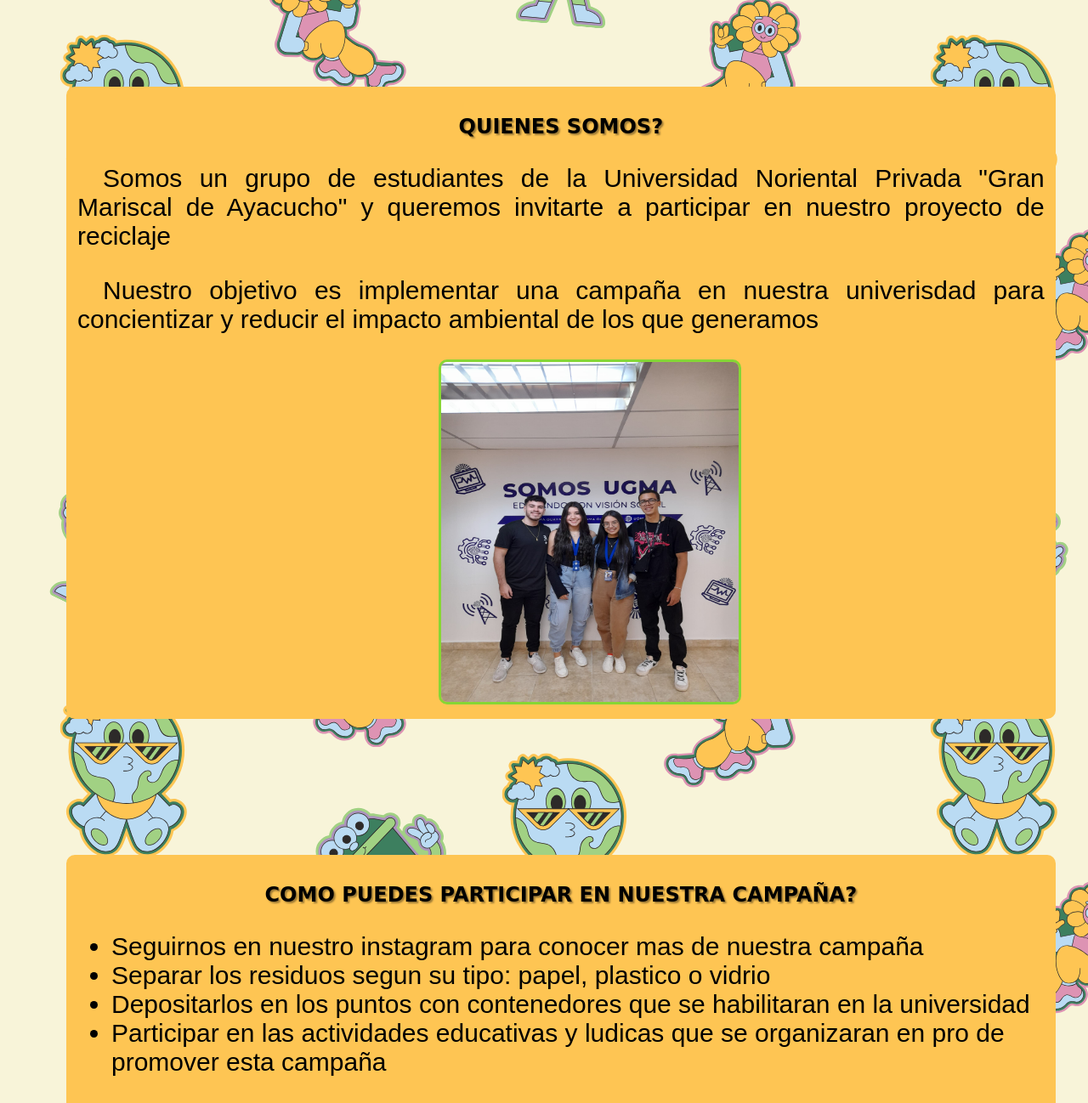
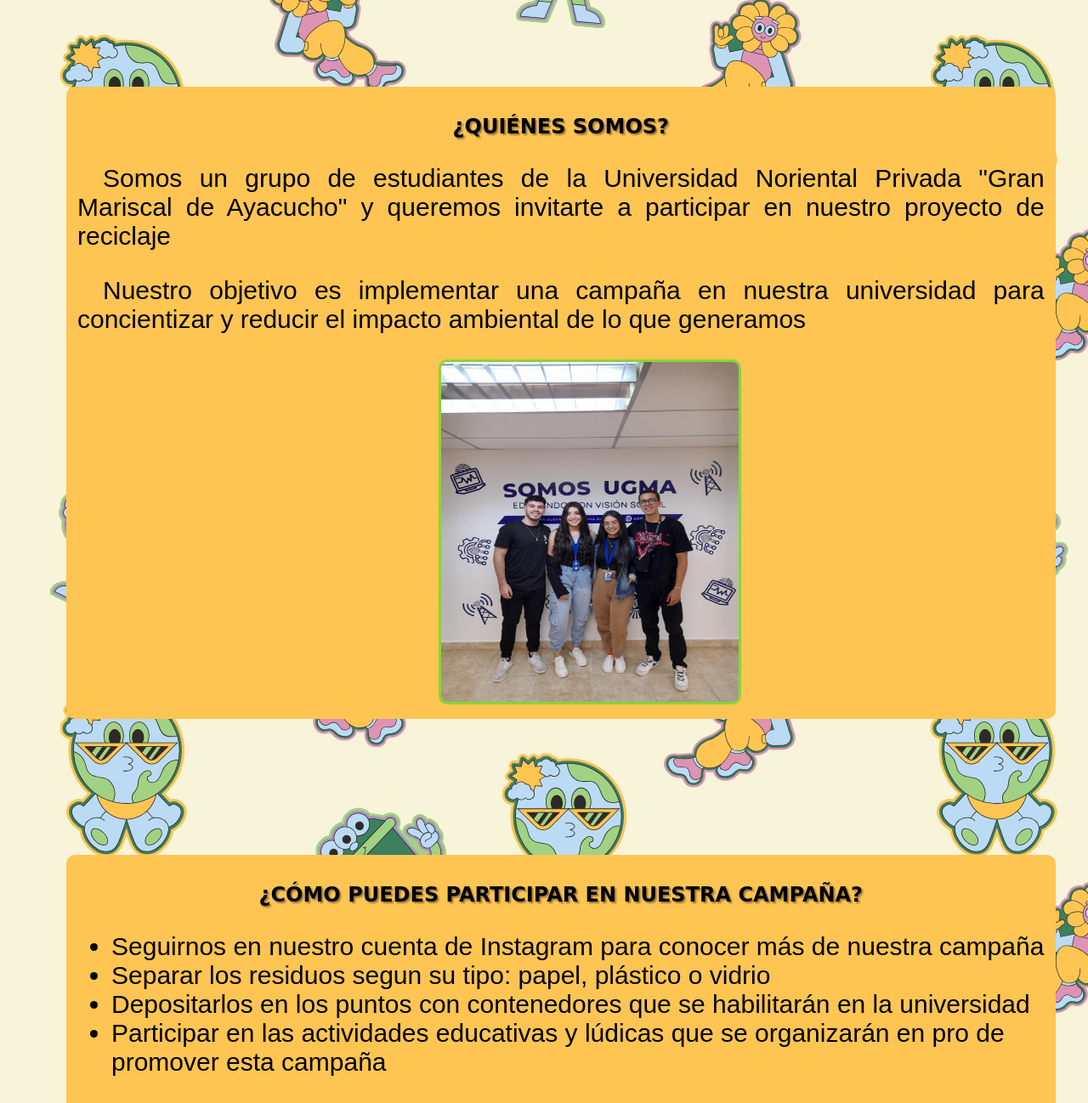
Before and after one commit to Vargazzzz/ReciclajeUgma, a plain HTML site: page index.html in a window 1280 px wide. Shown: the part 1060-2358 px from the top of the page at 85% size. Drawn offline with Linux system fonts and the light colour scheme.

Commit message:
Correccion de errores ortorgraficos

```diff
--- a/index.html
+++ b/index.html
@@ -18,7 +18,7 @@
             <h2>unete a nuestra campaña de reciclaje</h2>
             <p>En nuestra campaña creemos en el poder de las pequeñas acciones para lograr grandes resultados. Cada botella, lata o papel que se recicla cuenta, y juntos podemos marcar la diferencia
             </p>
-            <p>Estas listo para ser parte del cambio? Unete a nuestra camapaña y haz tu aporte para un futuro en nuestra universidad mas sostenible
+            <p>¿Estás listo para ser parte del cambio? Unete a nuestra campaña y haz tu aporte para un futuro en nuestra universidad más sostenible
             </p>
             <img class="imagen1" src="imagenes/logo1.png"/>
             </div>
@@ -28,10 +28,10 @@
 
     <section class="seccion2">
         <div class="bloque">
-            <h2>quienes somos?</h2>
+            <h2>¿Quiénes somos?</h2>
             <p>Somos un grupo de estudiantes de la Universidad Noriental Privada "Gran Mariscal de Ayacucho" y queremos invitarte a participar en nuestro proyecto de reciclaje
             </p>
-            <p>Nuestro objetivo es implementar una campaña en nuestra univerisdad para concientizar y reducir el impacto ambiental de los que generamos
+            <p>Nuestro objetivo es implementar una campaña en nuestra universidad para concientizar y reducir el impacto ambiental de lo que generamos
             </p>
             <img class="imagen2" src="imagenes/imagengrupo.jpeg"/>
         </div>
@@ -39,12 +39,12 @@
 
     <section class="seccion3">
         <div class="bloque">
-            <h2>como puedes participar en nuestra campaña?</h2>
+            <h2>¿Cómo puedes participar en nuestra campaña?</h2>
             <ul class="lista2">
-                <li class="vineta">Seguirnos en nuestro instagram para conocer mas de nuestra campaña</li>
-                <li class="vineta">Separar los residuos segun su tipo: papel, plastico o vidrio</li>
-                <li class="vineta">Depositarlos en los puntos con contenedores que se habilitaran en la universidad</li>
-                <li class="vineta">Participar en las actividades educativas y ludicas que se organizaran en pro de promover esta campaña</li>
+                <li class="vineta">Seguirnos en nuestro cuenta de Instagram para conocer más de nuestra campaña</li>
+                <li class="vineta">Separar los residuos segun su tipo: papel, plástico o vidrio</li>
+                <li class="vineta">Depositarlos en los puntos con contenedores que se habilitarán en la universidad</li>
+                <li class="vineta">Participar en las actividades educativas y lúdicas que se organizarán en pro de promover esta campaña</li>
             </ul>
         </div>
     </section>
```
